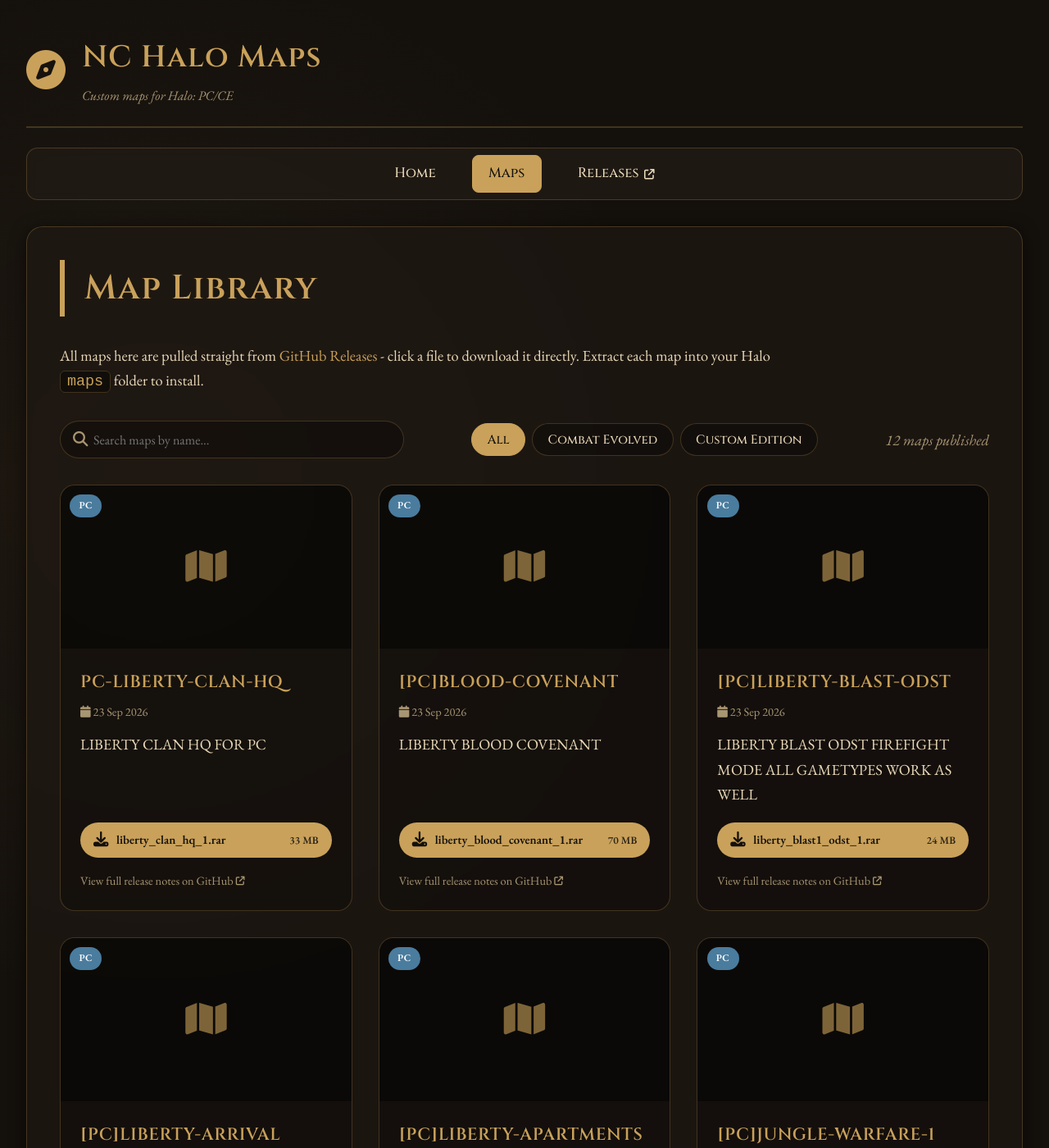
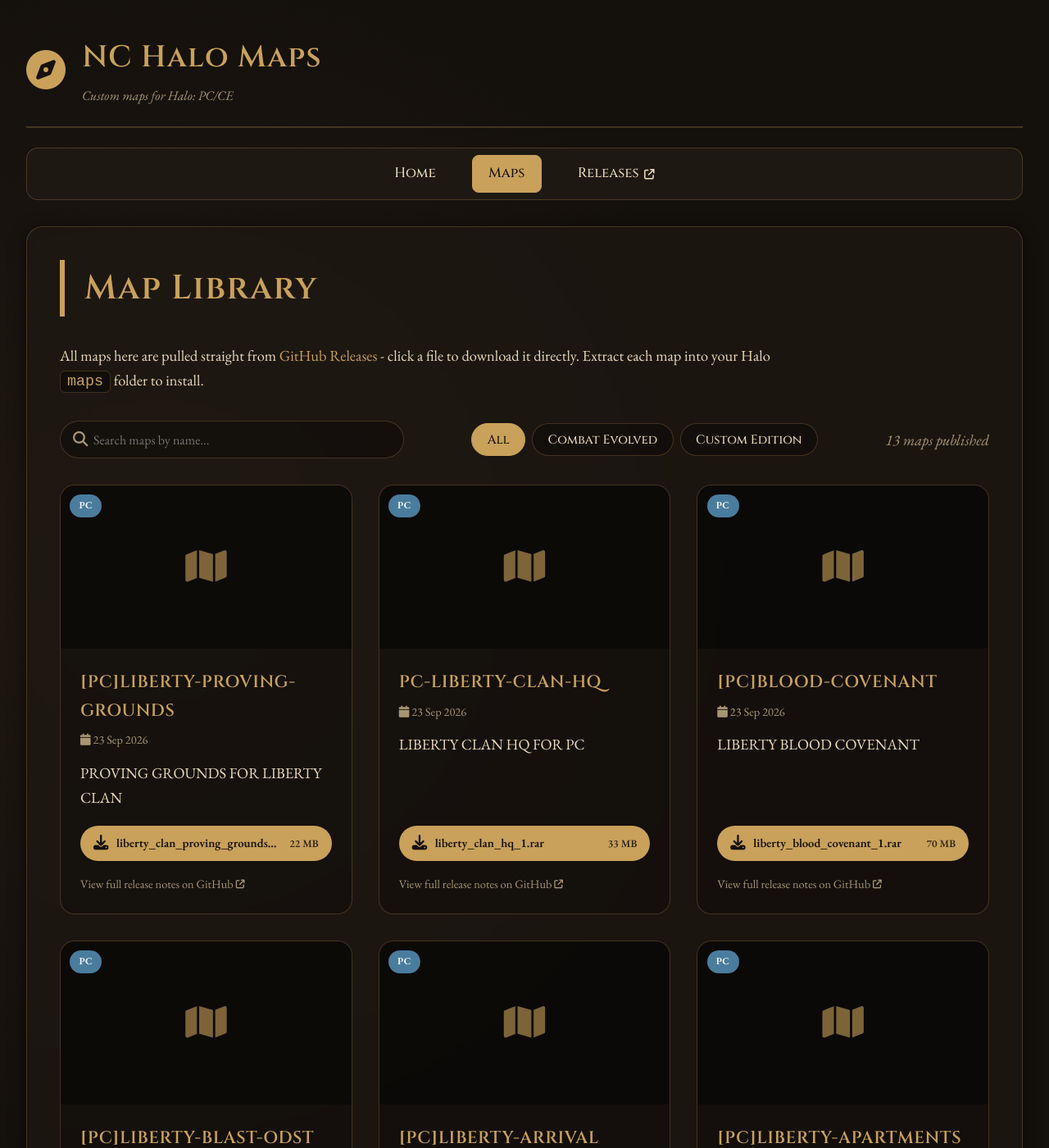
Before and after one commit to Chalwk/NC-Halo-Maps, a Jekyll site: the page built from maps.html, in a window 1280 px wide and 1400 px high. Shown: the whole window at 82% size. Built offline with Jekyll 4.4.1, drawn with Linux system fonts in a browser that asks for light colours.

Commit message:
chore: update releases data

```diff
--- a/_data/releases.json
+++ b/_data/releases.json
@@ -1,4 +1,27 @@
 [
+  {
+    "id": 394746714,
+    "tag": "PC-LIBERTY-CLAN-PROVING-GROUNDS",
+    "name": "[PC]LIBERTY-PROVING-GROUNDS",
+    "body": "PROVING GROUNDS FOR LIBERTY CLAN",
+    "prerelease": false,
+    "published_at": "2026-09-23T14:29:45Z",
+    "html_url": "https://github.com/nakedchick-code/NC-Halo-Maps/releases/tag/PC-LIBERTY-CLAN-PROVING-GROUNDS",
+    "games": [
+      "PC"
+    ],
+    "thumbnail": null,
+    "assets": [
+      {
+        "name": "liberty_clan_proving_grounds_1.rar",
+        "size": 23400175,
+        "size_human": "22 MB",
+        "download_count": 0,
+        "browser_download_url": "https://github.com/nakedchick-code/NC-Halo-Maps/releases/download/PC-LIBERTY-CLAN-PROVING-GROUNDS/liberty_clan_proving_grounds_1.rar",
+        "content_type": "application/x-compressed"
+      }
+    ]
+  },
   {
     "id": 394744829,
     "tag": "PC-LIBERTY-CLAN-HQ",
```
